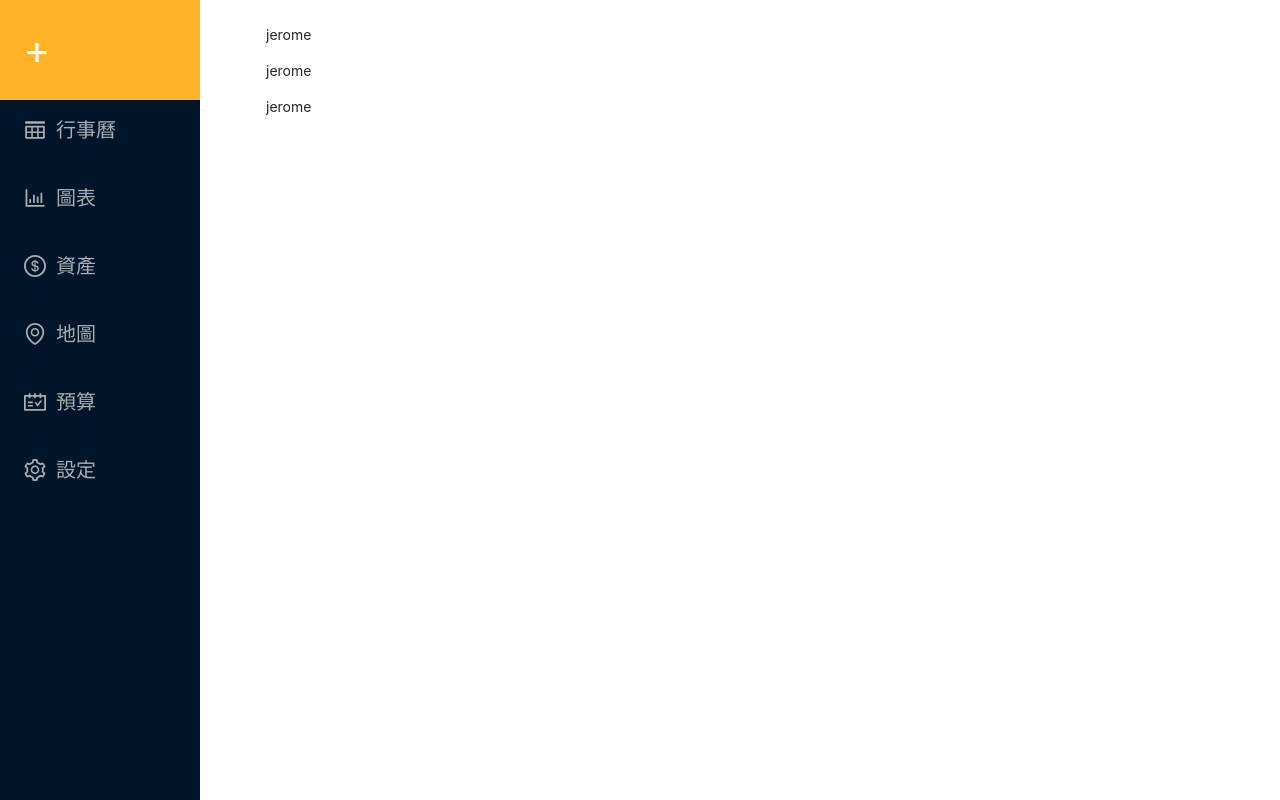
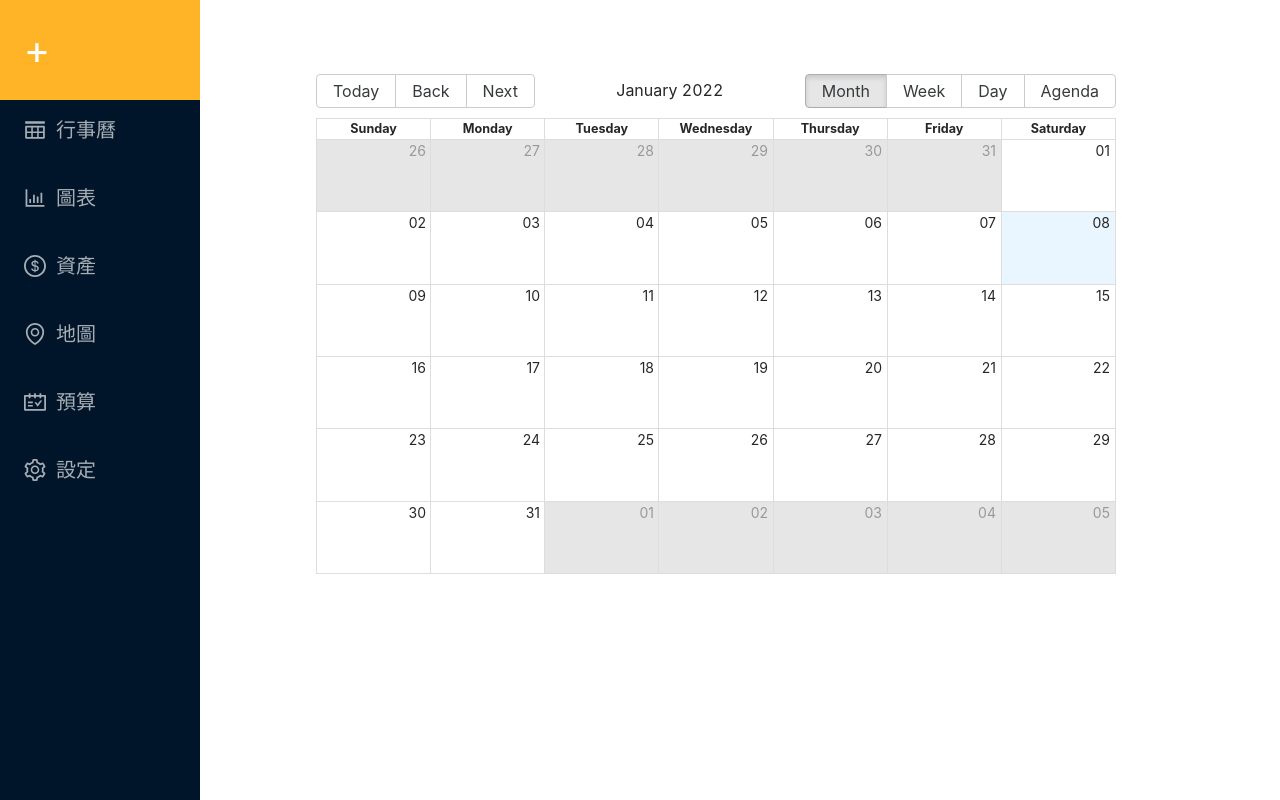
Before and after one commit to moose1108/wp1101_clowns_project, a React (Create React App) app in the folder frontend/: page / in a window 1280 px wide. Built offline with nearby package versions, Linux system fonts and the light colour scheme.

Commit message:
home && calendar ep2

```diff
--- a/frontend/src/Containers/Home.js
+++ b/frontend/src/Containers/Home.js
@@ -48,11 +48,7 @@ const Home = () => {
             </Sider>
             <Layout >
                 <Content style={{ margin: '24px 16px 0', overflow: 'initial' }}>
-                    <div>
-                        <p>jerome</p>
-                        <p>jerome</p>
-                        <p>jerome</p>
-                    </div>
+                    <MyCalendar />
                 </Content>
             </Layout>
         </Layout >
--- a/frontend/src/Containers/MyCalendar.js
+++ b/frontend/src/Containers/MyCalendar.js
@@ -8,49 +8,54 @@ import React, { useState } from "react";
 import DatePicker from "react-datepicker";
 
 const locales = {
-    "en-US" : require("date-fns/locale/en-US")
-}
-
+    "en-US": require("date-fns/locale/en-US"),
+};
 const localizer = dateFnsLocalizer({
     format,
     parse,
     startOfWeek,
     getDay,
-    locales
-})
+    locales,
+});
 
 const events = [
     {
-        title: "Big-meeting",
+        title: "Big Meeting",
         allDay: true,
-        start: new Date(2022, 1, 2),
-        end: new Date(2022, 1, 4)
+        start: new Date(2021, 6, 0),
+        end: new Date(2021, 6, 0),
     },
     {
         title: "Vacation",
-        allDay: true,
-        start: new Date(2021, 12, 30),
-        end: new Date(2022, 1, 3)
+        start: new Date(2021, 6, 7),
+        end: new Date(2021, 6, 10),
     },
     {
         title: "Conference",
-        allDay: true,
-        start: new Date(2022, 1, 30),
-        end: new Date(2022, 1, 30)
-    }
-]
+        start: new Date(2021, 6, 20),
+        end: new Date(2021, 6, 23),
+    },
+];
 
 const MyCalendar = () => {
-    //const [newEvent, setNewEvent] = useState()
+    const [newEvent, setNewEvent] = useState({ title: "", start: "", end: "" });
+    const [allEvents, setAllEvents] = useState(events);
+
+    function handleAddEvent() {
+        setAllEvents([...allEvents, newEvent]);
+    }
+
     return (
-        <Calendar
+            <Calendar
             localizer={localizer}
-            events={events}
+            events={allEvents}
             startAccessor="start"
             endAccessor="end"
-            style={{height: 500, margin: "5px"}}
-        />
-    )
+            style={{
+                width: 800,
+                height: 500,
+                margin: "50px"
+            }} />
+    );
 }
-
 export default MyCalendar;
```
